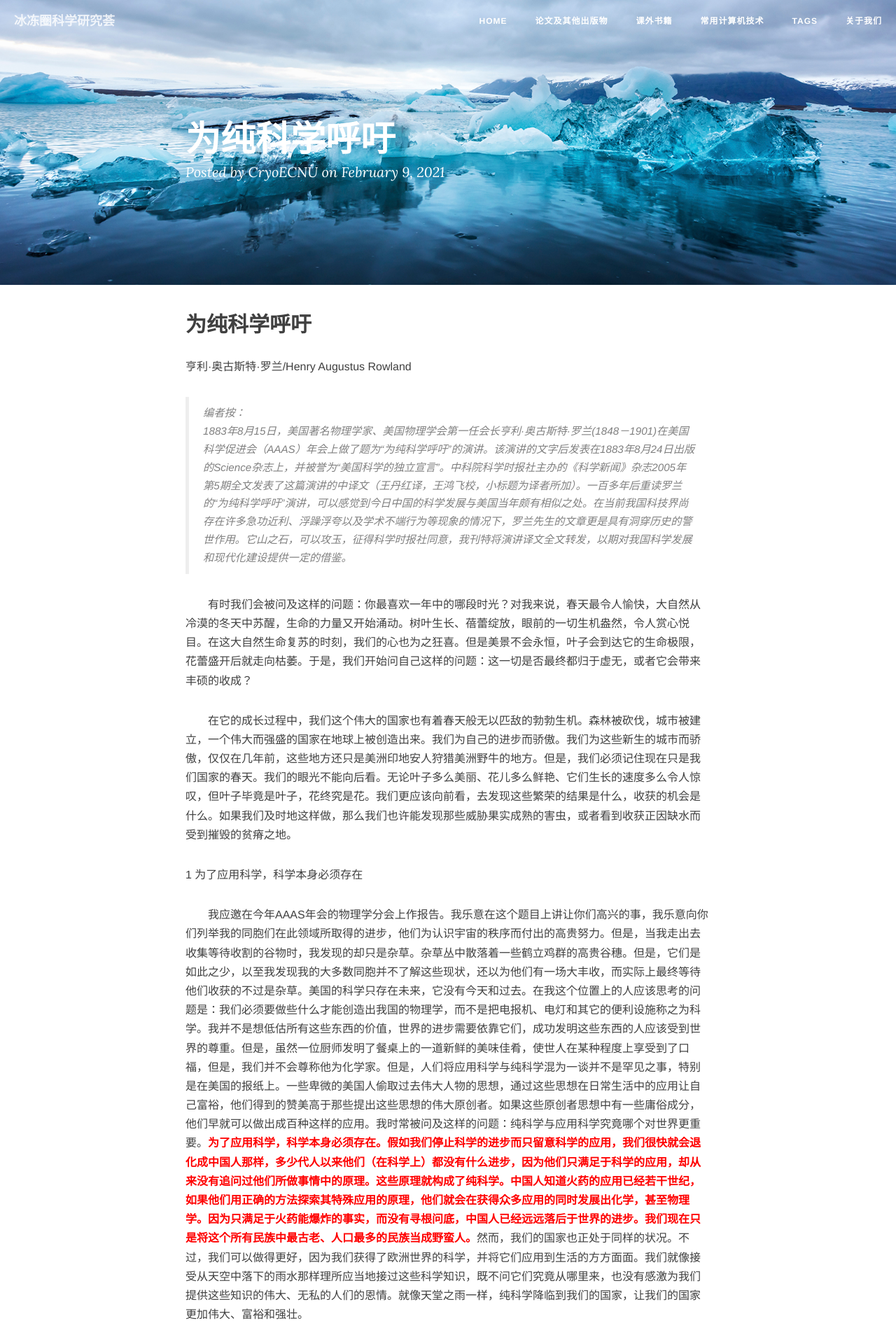
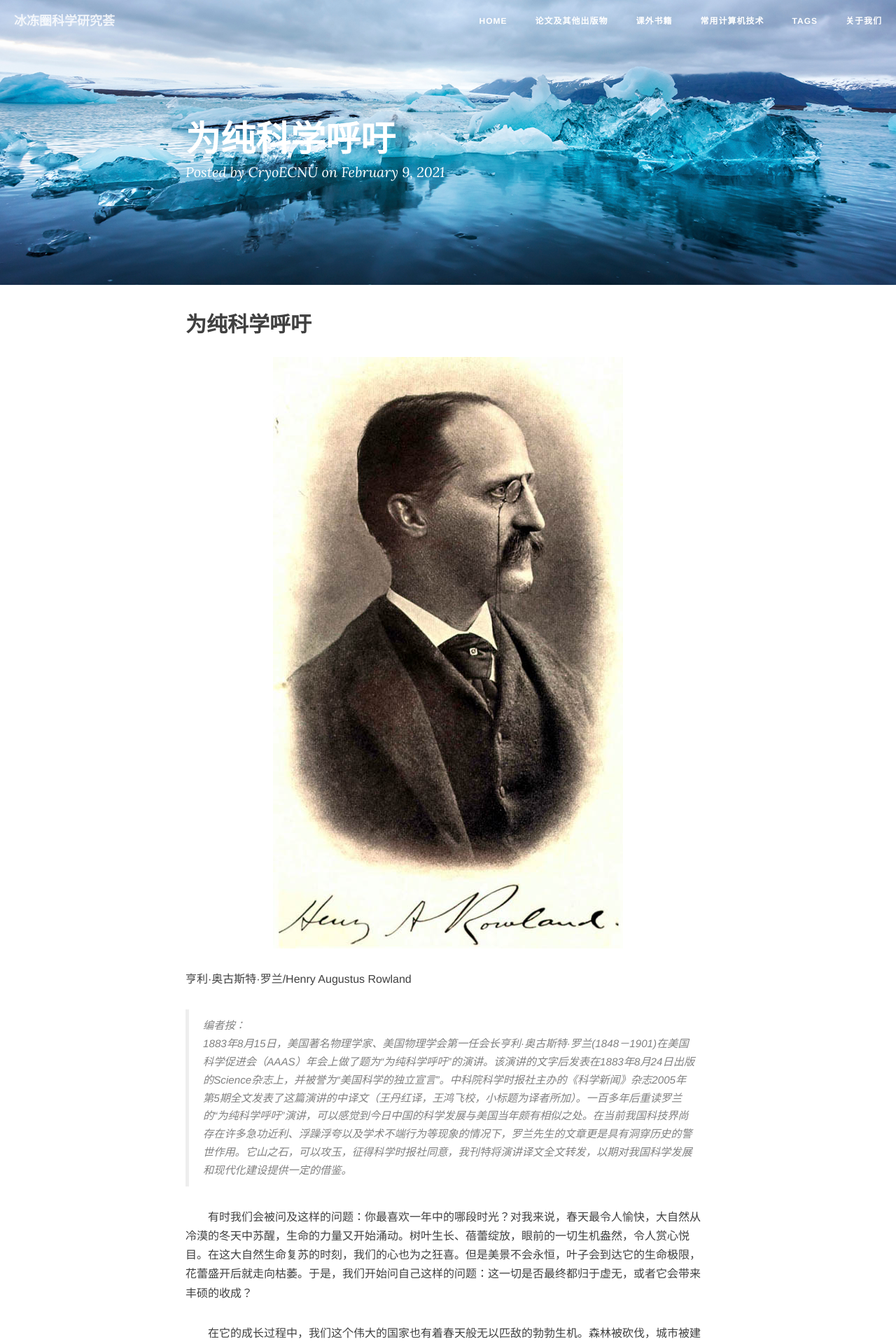
Before and after one commit to CryoECNU/cryoecnu.github.io, a Jekyll site: the page built from _posts/2021-02-09-为纯科学呼吁.md, in a window 1280 px wide. Shown: the top 1920 px of the page at 70% size. Built offline with Jekyll 4.4.1, drawn with Linux system fonts in a browser that asks for light colours; nearby versions of some CDN libraries; comment, search, counter and statistics services are not loaded.

Commit message:
Update 2021-02-09-为纯科学呼吁.md

```diff
--- a/_posts/2021-02-09-为纯科学呼吁.md
+++ b/_posts/2021-02-09-为纯科学呼吁.md
@@ -8,6 +8,10 @@ header-img: img/top.png    #这篇文章标题背景图片
 ---
 
 ## 为纯科学呼吁
+
+<center>
+<p><img src="/img/rowland.jpg" align="center"></p>
+</center>
 
 亨利·奥古斯特·罗兰/Henry Augustus Rowland
 
```
